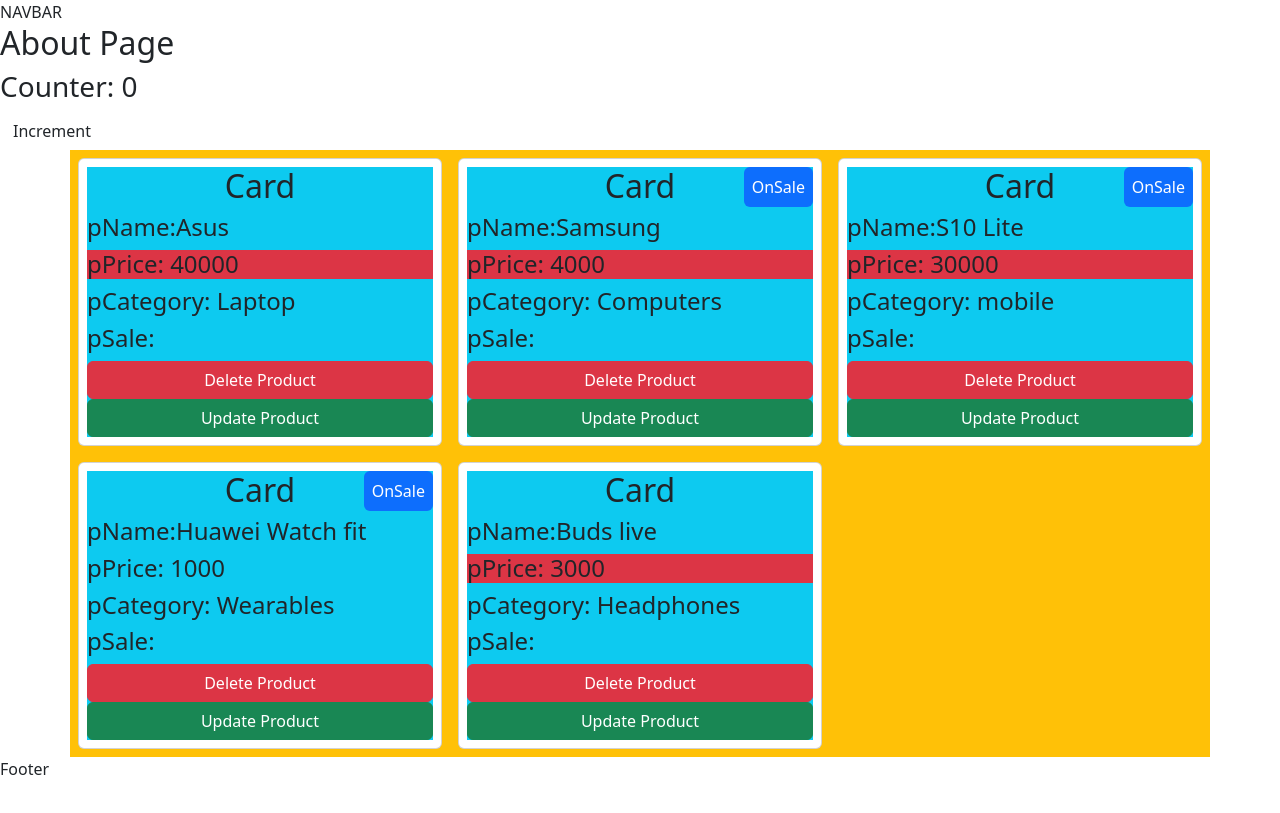
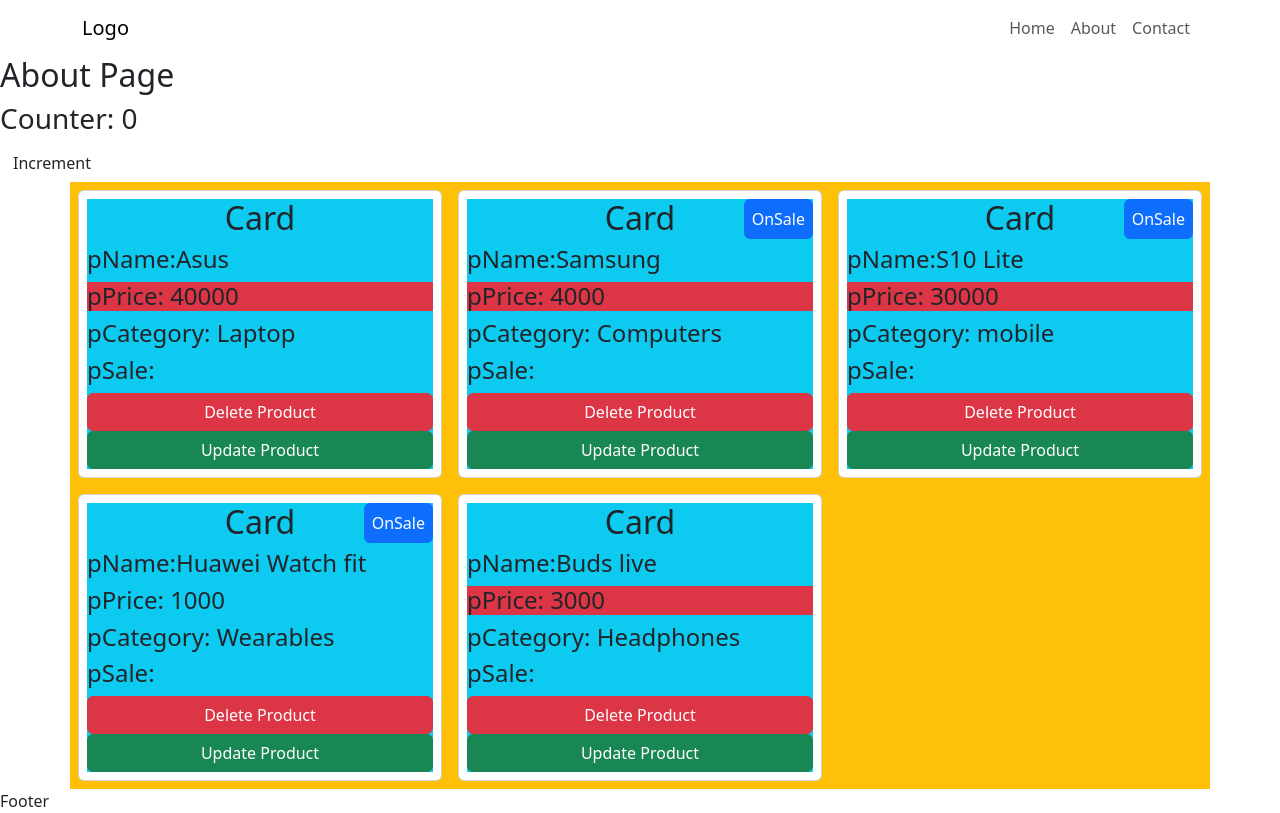
Before and after one commit to Nouh1408/React-std, a React (Vite) app: page /about in a window 1280 px wide. Built offline with nearby package versions, Linux system fonts and the light colour scheme.

Commit message:
nav link and to

```diff
--- a/src/App.jsx
+++ b/src/App.jsx
@@ -1,23 +1,24 @@
-import { createBrowserRouter, RouterProvider } from 'react-router-dom';
+import { createBrowserRouter, RouterProvider } from 'react-router';
 import Layout from './Components/Layout/Layout.jsx';
 import Home from './Components/Home/Home.jsx';
 import About from './Components/About/About.jsx';
 import Contact from './Components/Contact/Contact.jsx';
-import Gallery from './Components/Gallery/Gallery.jsx';
+import NotFound from './NotFound/NotFound.jsx';
 
-const router = createBrowserRouter([
-  {
-    path: '',
-    element: <Layout />, // Wrap all pages inside Layout
-    children: [
-      { index:true  , element: <Home /> },  // Default route
-      { path: 'about', element: <About /> },
-      { path: 'contact', element: <Contact /> },
-      { path: '*', element: <h1>404 - Page Not Found</h1> }
-    ]
-  }
-]);
+
 
 export default function App() {
+  const router = createBrowserRouter([
+    {
+      path: '/',
+      element: <Layout />,
+      children: [
+        { index: true, element: <Home /> },
+        { path: 'about', element: <About /> },
+        { path: 'contact', element: <Contact /> },
+        { path: '*', element: <NotFound/> },
+      ],
+    },
+  ]);
   return <RouterProvider router={router} />;
 }
--- a/src/Components/Home/Home.jsx
+++ b/src/Components/Home/Home.jsx
@@ -1,4 +1,4 @@
-
+import React from "react"
 
 export default function Home() {
 
--- a/src/Components/Layout/Layout.jsx
+++ b/src/Components/Layout/Layout.jsx
@@ -1,19 +1,13 @@
 import React from 'react';
-import { Outlet } from 'react-router-dom';
+import { Outlet } from 'react-router';
+import Navbar from '../Navbar/Navbar';
 
 export default function Layout() {
   return (
     <>
-      <nav>
-        NAVBAR
-      </nav>
-
-      {/* This is where the child route components will be rendered */}
-      <Outlet />
-
-      <footer>
-        Footer
-      </footer>
+      <Navbar/>
+      <Outlet /> {/* Child routes will render here */}
+      <footer>Footer</footer>
     </>
   );
 }
--- /dev/null
+++ b/src/Components/Navbar/Navbar.jsx
@@ -0,0 +1,31 @@
+import React from 'react';
+import { Link } from 'react-router-dom'; // Add this import
+
+export default function Navbar() {
+  return (
+<nav className="navbar navbar-expand-lg ">
+  <div className="container">
+    <a className="navbar-brand" href="#">Logo</a>
+    <button className="navbar-toggler" type="button" data-bs-toggle="collapse" data-bs-target="#navbarSupportedContent" aria-controls="navbarSupportedContent" aria-expanded="false" aria-label="Toggle navigation">
+      <span className="navbar-toggler-icon" />
+    </button>
+    <div className="collapse navbar-collapse" id="navbarSupportedContent">
+      <ul className="navbar-nav ms-auto mb-2 mb-lg-0">
+
+        <li className="nav-item">
+          <Link className="nav-link" to="/">Home</Link>
+        </li>
+        <li className="nav-item">
+          <Link className="nav-link" to="/about">About</Link>
+        </li>
+        <li className="nav-item">
+          <Link className="nav-link" to="/contact">Contact</Link>
+        </li>
+
+      </ul>
+    </div>
+  </div>
+</nav>
+
+  )
+}
--- /dev/null
+++ b/src/NotFound/NotFound.jsx
@@ -0,0 +1,9 @@
+import React from 'react';
+
+export default function NotFound() {
+  return (
+    <div>
+      <h2> Not Found</h2>
+    </div>
+  );
+}
```
